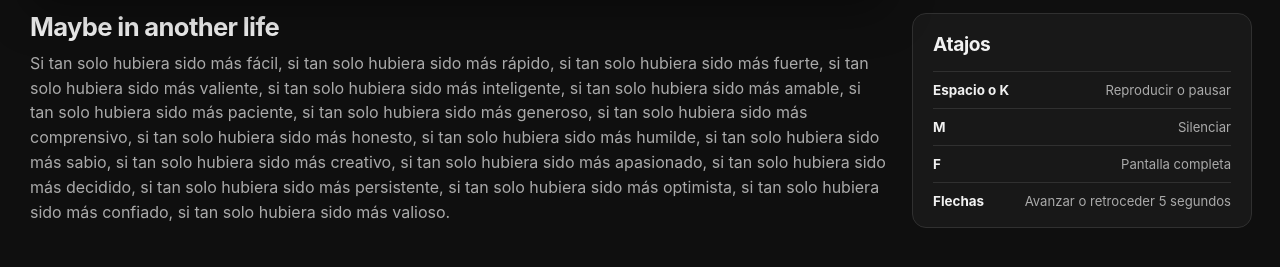
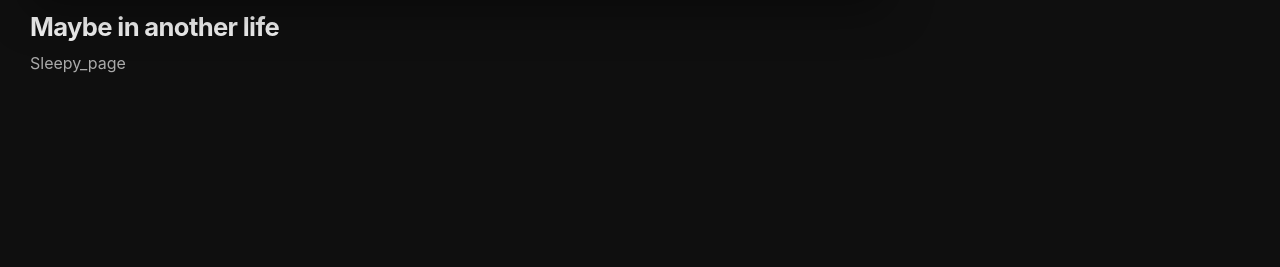
Before and after one commit to anthonymateoxd/SleepyPage_youtube, a plain HTML site: page index.html in a window 1280 px wide. Shown: the part 579-846 px from the top of the page. After the commit the page ends 800 px from the top, so only its background shows below. Drawn offline with Linux system fonts and the light colour scheme.

Commit message:
:star: Modifying the atajos

```diff
--- a/index.html
+++ b/index.html
@@ -229,20 +229,7 @@
 
           <div class="video-details">
             <h1>Maybe in another life</h1>
-            <p>
-              Si tan solo hubiera sido más fácil, si tan solo hubiera sido más
-              rápido, si tan solo hubiera sido más fuerte, si tan solo hubiera
-              sido más valiente, si tan solo hubiera sido más inteligente, si
-              tan solo hubiera sido más amable, si tan solo hubiera sido más
-              paciente, si tan solo hubiera sido más generoso, si tan solo
-              hubiera sido más comprensivo, si tan solo hubiera sido más
-              honesto, si tan solo hubiera sido más humilde, si tan solo hubiera
-              sido más sabio, si tan solo hubiera sido más creativo, si tan solo
-              hubiera sido más apasionado, si tan solo hubiera sido más
-              decidido, si tan solo hubiera sido más persistente, si tan solo
-              hubiera sido más optimista, si tan solo hubiera sido más confiado,
-              si tan solo hubiera sido más valioso.
-            </p>
+            <p>Sleepy_page</p>
           </div>
         </div>
 
@@ -337,7 +324,7 @@
             </div>
           </section>
 
-          <section class="shortcuts-card">
+          <!-- <section class="shortcuts-card">
             <h2>Atajos</h2>
             <dl>
               <div>
@@ -357,7 +344,7 @@
                 <dd>Avanzar o retroceder 5 segundos</dd>
               </div>
             </dl>
-          </section>
+          </section> -->
         </aside>
       </section>
     </main>
```
